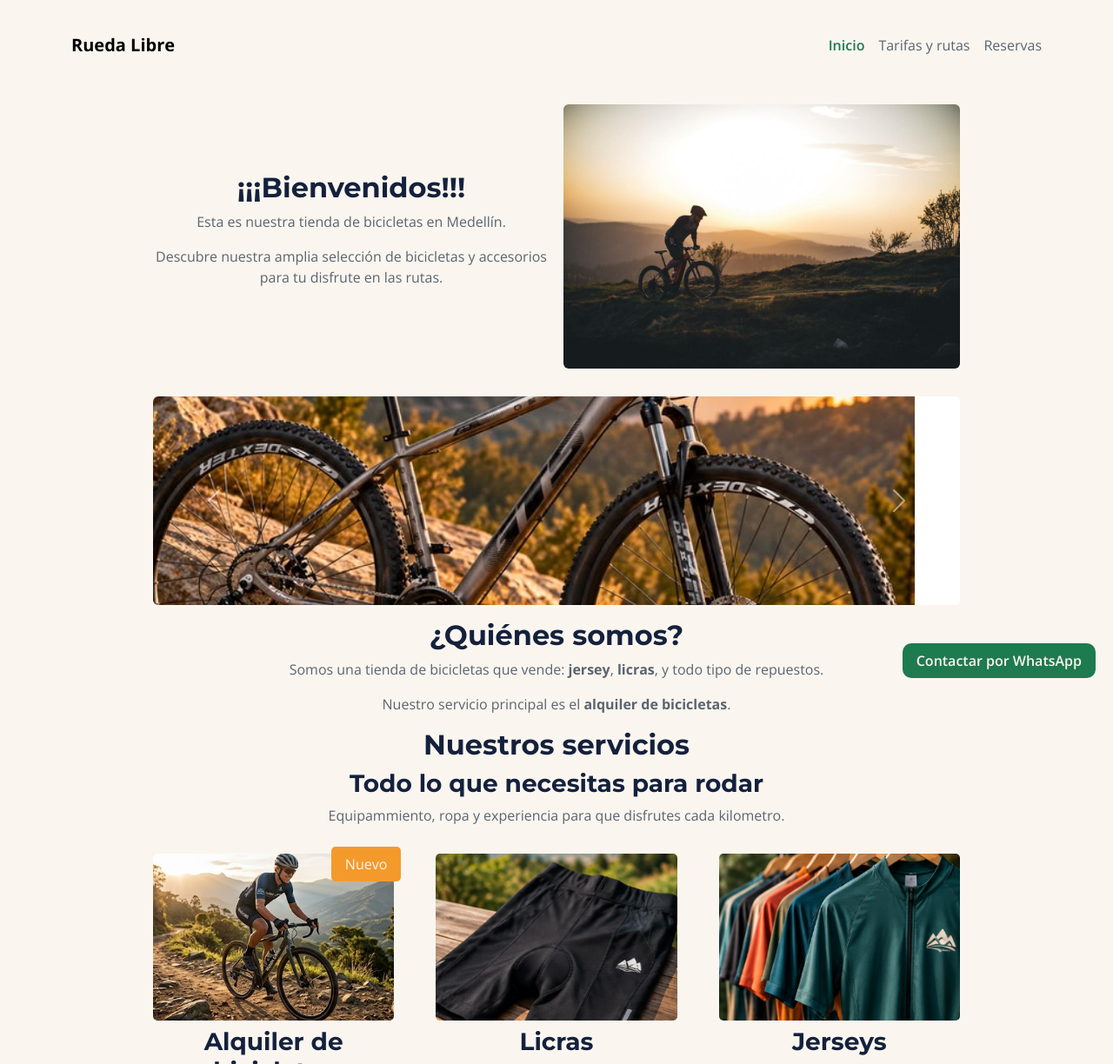
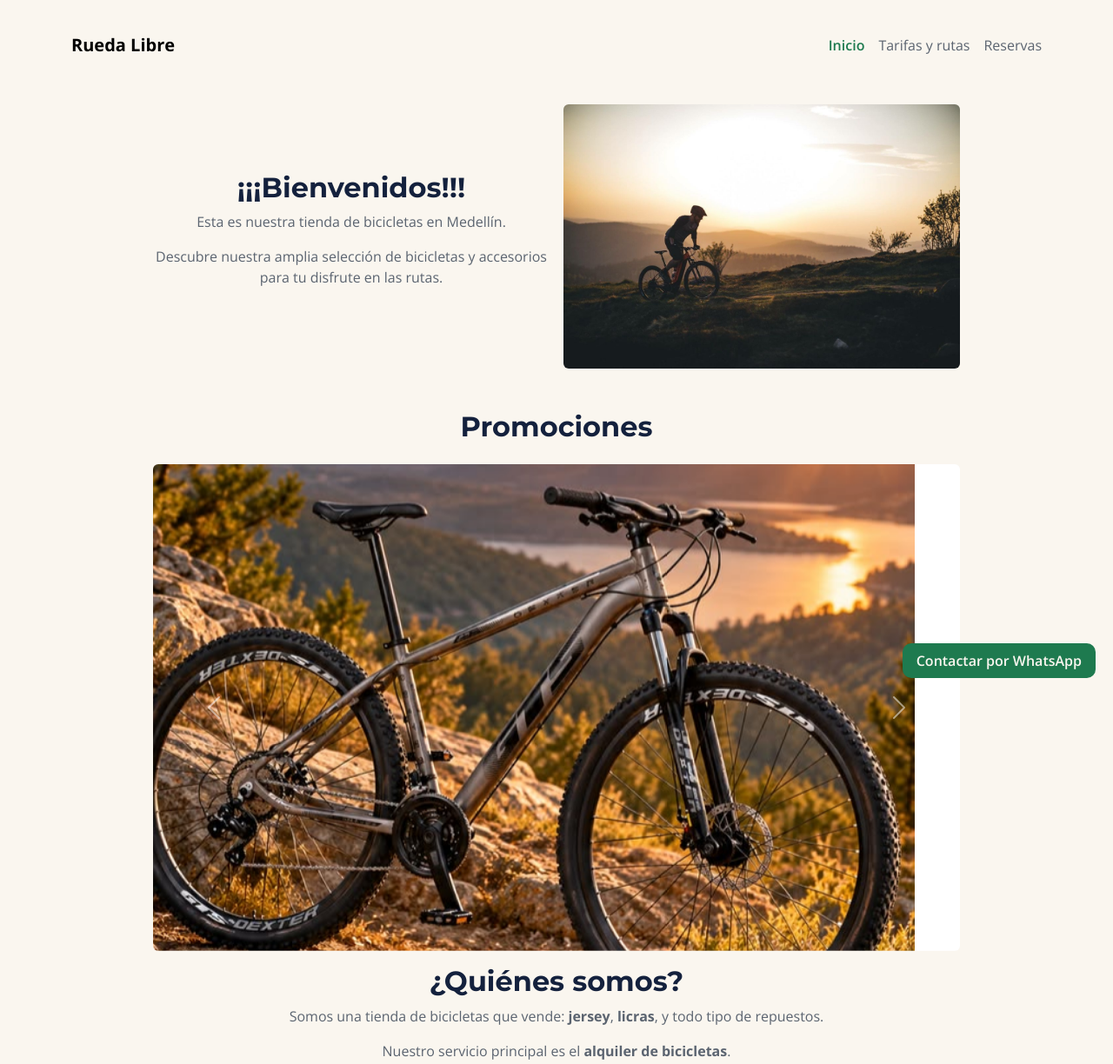
Before and after one commit to JuanPMorales/rueda-libre, a plain HTML site: page index.html in a window 1280 px wide. Shown: the top 1224 px of the page at 87% size. Drawn offline with nearby package versions, Linux system fonts and the light colour scheme.

Commit message:
feat: organizacion de carrusel index

```diff
--- a/css/styles.css
+++ b/css/styles.css
@@ -48,7 +48,7 @@ main p {
 }
 
 .carrusel-promos {
-    height: 15rem;
+    height: 35rem;
 }
 
 /* INDEX */
--- a/index.html
+++ b/index.html
@@ -49,7 +49,8 @@
             </section>
         </section>
         <section class="container p-3">
-                <div id="carruselPromociones" class="carousel slide" data-bs-ride="carousel" aria-label="Promociones">
+            <h2 class="p-3">Promociones</h2>
+            <div id="carruselPromociones" class="carousel slide" data-bs-ride="carousel">
                 <div class="carousel-inner rounded">
                     <div class="carousel-item active">
                         <img class="d-block w-100 object-fit-cover carrusel-promos" src="img/promo1.png" alt="Descripción de la promoción 1">
```
Lines whose indentation alone changed are shown as unchanged.
